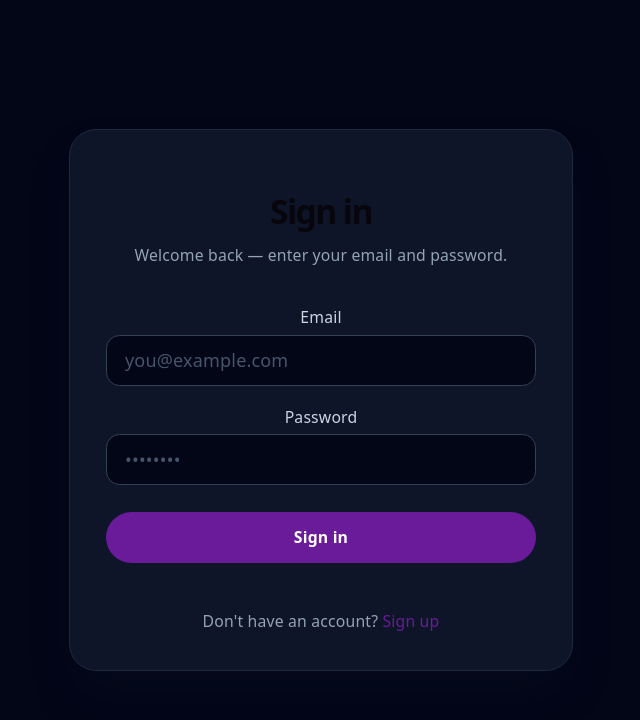
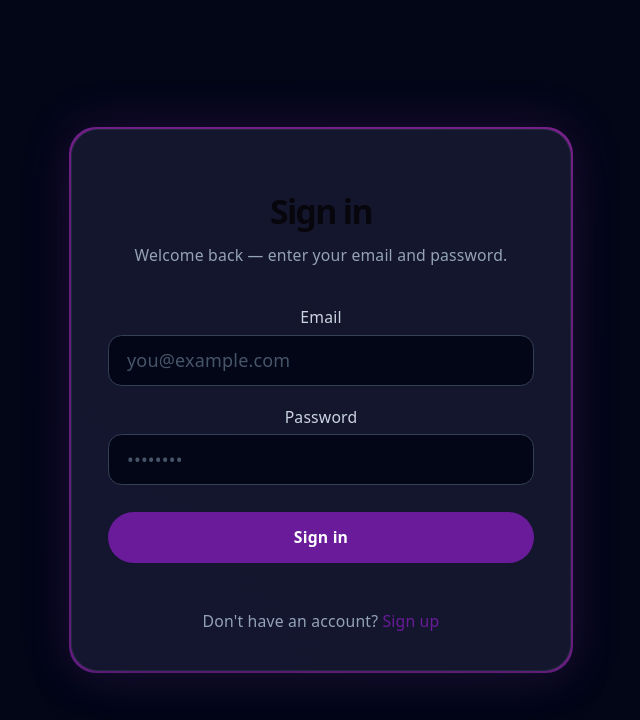
Before and after one commit to sanjunni13/Jeopardy-Player, a React (Vite) app: page /login in a window 1280 px wide. Shown: the top 720 px of the page, without its empty margins (319-959 px from the left). Built offline with nearby package versions, Linux system fonts and the light colour scheme; no server answers.

Commit message:
Additional style changes, update to favicon

```diff
--- a/index.html
+++ b/index.html
@@ -2,7 +2,7 @@
 <html lang="en">
   <head>
     <meta charset="UTF-8" />
-    <link rel="icon" type="image/svg+xml" href="/favicon.svg" />
+    <link rel="icon" type="image/jpg" href="/j_logo.jpg" />
     <meta name="viewport" content="width=device-width, initial-scale=1.0" />
     <title>jeopardy-player</title>
   </head>
--- a/src/components/game/ClueScreen.tsx
+++ b/src/components/game/ClueScreen.tsx
@@ -8,7 +8,7 @@ interface ClueScreenProps {
   players: Player[]
   wagers: Record<string, number> | null
   playerMarkings: Record<string, 'correct' | 'incorrect' | null>
-  onMark: (playerName: string, result: 'correct' | 'incorrect') => void
+  onMark: (playerName: string, result: 'correct' | 'incorrect' | null) => void
   onReturn: () => void
   ddPlayer?: string | null
 }
@@ -124,14 +124,14 @@ export function ClueScreen({
                 <div className="clue-player-actions">
                   <button
                     type="button"
-                    onClick={() => onMark(player.name, 'correct')}
+                    onClick={() => onMark(player.name, marking === 'correct' ? null : 'correct')}
                     className={marking === 'correct' ? 'clue-btn-correct-active' : 'clue-btn-correct'}
                   >
                     Correct
                   </button>
                   <button
                     type="button"
-                    onClick={() => onMark(player.name, 'incorrect')}
+                    onClick={() => onMark(player.name, marking === 'incorrect' ? null : 'incorrect')}
                     className={marking === 'incorrect' ? 'clue-btn-incorrect-active' : 'clue-btn-incorrect'}
                   >
                     Incorrect
--- a/src/components/game/FinalJeopardy.tsx
+++ b/src/components/game/FinalJeopardy.tsx
@@ -24,7 +24,9 @@ export function FinalJeopardy({ finalRound, players, onComplete }: FinalJeopardy
     players.forEach(p => { initial[p.name] = null })
     return initial
   })
-  const [localPlayers, setLocalPlayers] = useState<Player[]>(players)
+  const [localPlayers, setLocalPlayers] = useState<Player[]>(
+    () => [...players].sort((a, b) => b.score - a.score)
+  )
 
   // Keyboard handler
   useEffect(() => {
--- a/src/routes/pages/GamePage.tsx
+++ b/src/routes/pages/GamePage.tsx
@@ -178,7 +178,7 @@ export function GamePage() {
     setPhase('clue')
   }
 
-  function handleMark(playerName: string, result: 'correct' | 'incorrect') {
+  function handleMark(playerName: string, result: 'correct' | 'incorrect' | null) {
     if (!session || !activeClue) return
 
     const key = `${activeClue.roundName}-${activeClue.categoryIndex}-${activeClue.clueIndex}`
@@ -208,7 +208,7 @@ export function GamePage() {
       if (prev === 'correct') { newScore -= pointValue; newCorrect--; newTotalEarned -= pointValue }
       if (prev === 'incorrect') { newScore += pointValue; newIncorrect-- }
 
-      // Apply new marking
+      // Apply new marking (null means unmark — only reverse was needed)
       if (result === 'correct') { newScore += pointValue; newCorrect++; newTotalEarned += pointValue }
       if (result === 'incorrect') { newScore -= pointValue; newIncorrect++ }
 
--- a/src/routes/pages/LoginPage.css
+++ b/src/routes/pages/LoginPage.css
@@ -18,6 +18,11 @@
   background: rgb(15 23 42 / 0.95); /* slate-900/95 */
   padding: 2rem;
   box-shadow: 0 25px 50px -12px rgb(15 23 42 / 0.3);
+}
+
+.login-gradient-container {
+  width: 100%;
+  max-width: 28rem;
 }
 
 .login-title {
--- a/src/routes/pages/LoginPage.tsx
+++ b/src/routes/pages/LoginPage.tsx
@@ -2,6 +2,7 @@ import { useEffect, useState } from 'react'
 import { useAuth } from '../../hooks/useAuth'
 import { useNavigate } from '@tanstack/react-router'
 import { supabase } from '../../utils/supabase'
+import { BackgroundGradient } from '../../components/ui/background-gradient'
 import './LoginPage.css'
 
 type Mode = 'sign_in' | 'sign_up'
@@ -77,7 +78,7 @@ export function LoginPage() {
 
   return (
     <main className="login-page">
-      <section className="login-card">
+      <BackgroundGradient containerClassName="login-gradient-container" className="login-card">
         <h1 className="login-title">
           {mode === 'sign_in' ? 'Sign in' : 'Create account'}
         </h1>
@@ -140,7 +141,7 @@ export function LoginPage() {
             {mode === 'sign_in' ? 'Sign up' : 'Sign in'}
           </button>
         </p>
-      </section>
+      </BackgroundGradient>
     </main>
   )
 }
```
Also changed, not shown: public/j_logo.jpg (added).
